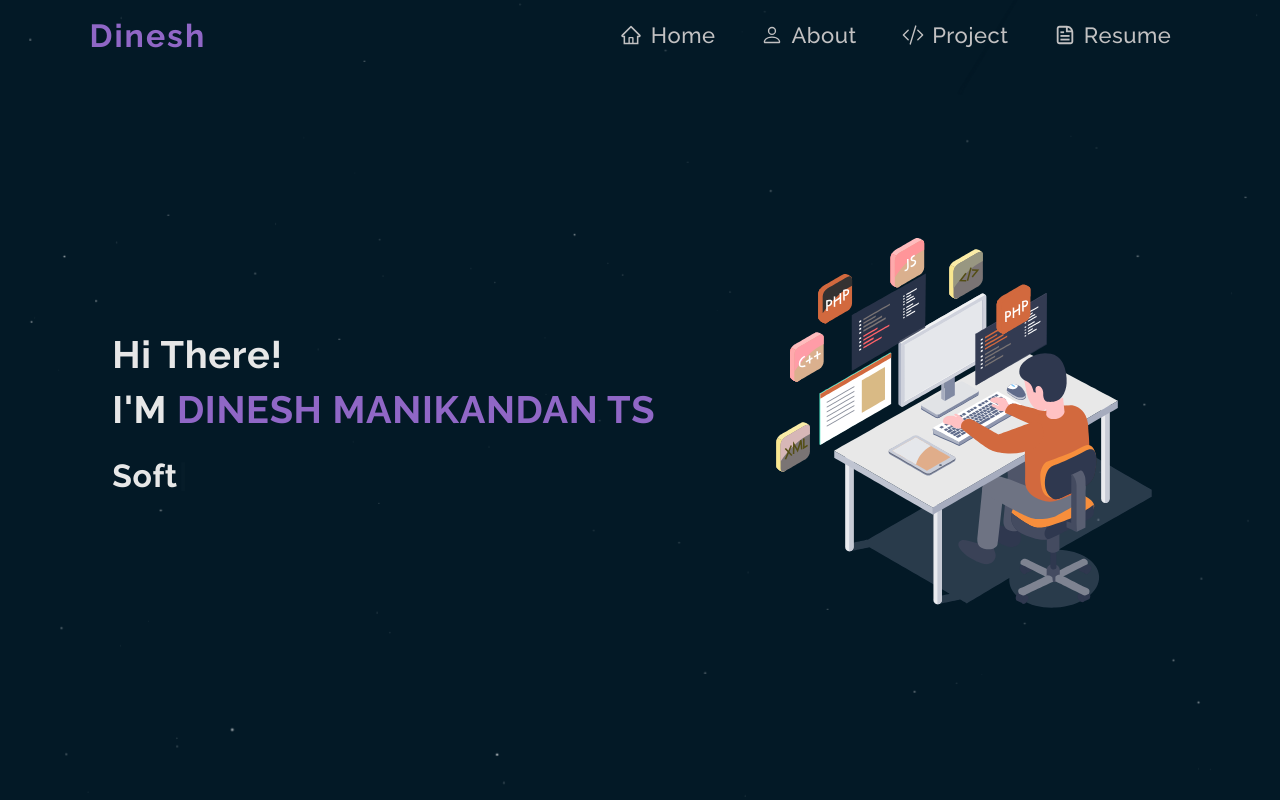
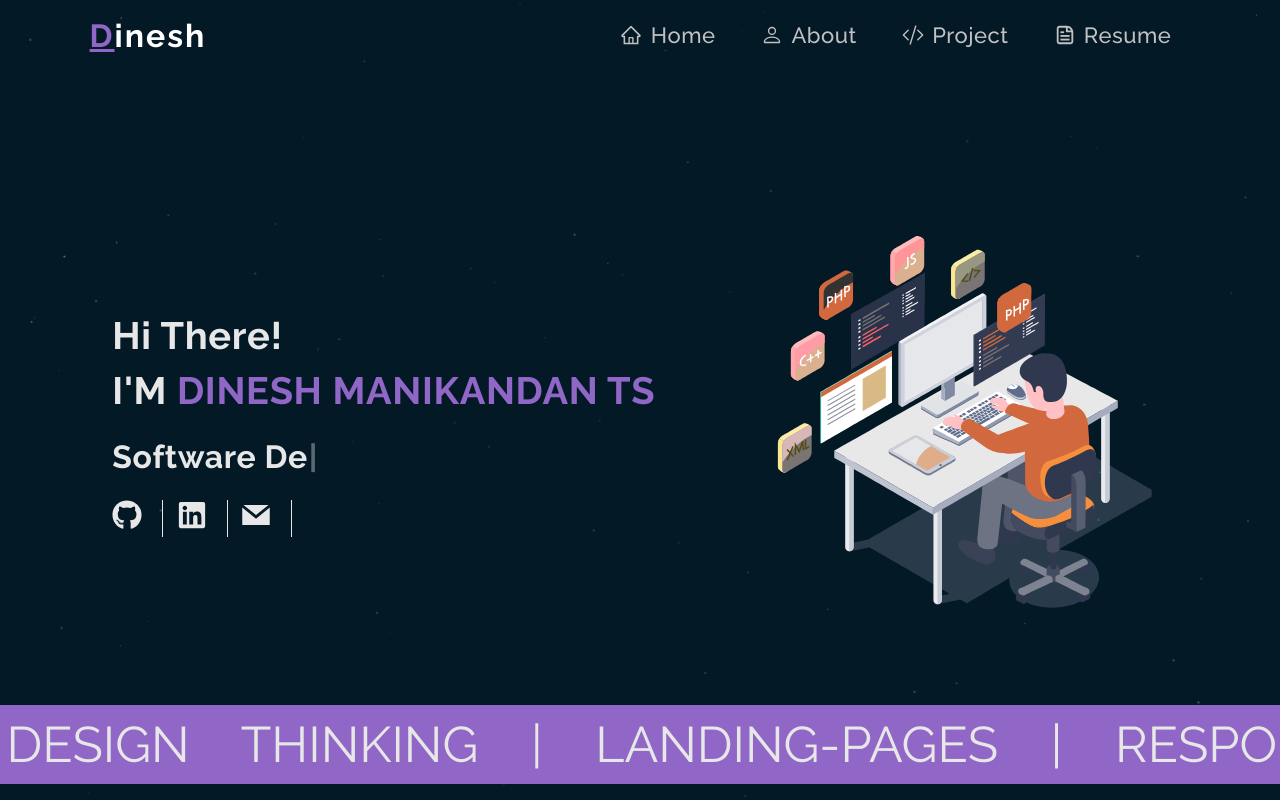
Before and after one commit to Dineshjeeva/Dinesh-portfolio, a React (Create React App) app: page / in a window 1280 px wide. Shown: the top 800 px of the page. Built offline with nearby package versions, Linux system fonts and the light colour scheme.

Commit message:
added some animations

```diff
--- a/src/App.js
+++ b/src/App.js
@@ -1,58 +1,57 @@
 import { Route, Routes } from "react-router-dom";
 import { useEffect, useState } from "react";
-import Nav from './Components/Navbar';
+
+import About from "./Components/About";
 import Footer from "./Components/Footer";
+import HashLoader from "react-spinners/HashLoader";
 import Home from "./Components/Home";
-import About from "./Components/About";
+import Lottie from "lottie-react";
+import MoveToTop from "./Components/MoveToTop";
+import Nav from "./Components/Navbar";
+import Project from "./Components/Projects";
 import Resume from "./Components/Resume";
-import Project from "./Components/Projects";
-import MoveToTop from "./Components/MoveToTop";
-import Lottie from  "lottie-react";
 import nightsky from "./LottieFiles/night-sky.json";
-import HashLoader from "react-spinners/HashLoader";
-
 
 function App() {
-  const[Loading,SetLoading]=useState(true);
+  const [Loading, SetLoading] = useState(true);
 
-  useEffect(()=>{
-    SetLoading(true)
+  useEffect(() => {
+    SetLoading(true);
 
-    setTimeout(()=>{
-    SetLoading(false)}
-    ,1900)
-  },[])
+    setTimeout(() => {
+      SetLoading(false);
+    }, 1900);
+  }, []);
 
   return (
     <>
       {Loading ? (
         <div className="loader">
           <HashLoader
-          color={'#9067C6'}
+            color={"#9067C6"}
             loading={true}
             size={100}
             aria-label="Loading Spinner"
             data-testid="loader"
           />
         </div>
-      ):(
+      ) : (
         <div>
-
           <Lottie className="bg" animationData={nightsky} loop={true} />
           <Lottie className="bgtwo" animationData={nightsky} loop={true} />
           <Lottie className="bgtemp" animationData={nightsky} loop={true} />
 
-      <Nav/>
-      <MoveToTop/>
+          <Nav />
+          <MoveToTop />
 
           <Routes>
-        <Route path="/" element={<Home/>} />
-        <Route path="/About" element={<About/>}/>
-        <Route path="/Project" element={<Project/>}/>
-        <Route path="/Resume" element={<Resume/>}/>
+            <Route path="/" element={<Home />} />
+            <Route path="/About" element={<About />} />
+            <Route path="/Project" element={<Project />} />
+            <Route path="/Resume" element={<Resume />} />
           </Routes>
 
-      <Footer/>
+          {/* <Footer/> */}
         </div>
       )}
     </>
--- a/src/Components/Home.js
+++ b/src/Components/Home.js
@@ -1,5 +1,8 @@
+import { FaGithub, FaLinkedin } from "react-icons/fa";
+
 import Avatar from "../images/Avatar.png";
 import { CiCoffeeCup } from "react-icons/ci";
+import { GrMail } from "react-icons/gr";
 import Lottie from "lottie-react";
 import React from "react";
 import SpaceBoy from "../LottieFiles/transparant.json";
@@ -16,12 +19,64 @@ const Home = () => {
             I'M <b>DINESH MANIKANDAN TS</b>
           </h1>
           <Typed />
+          <div className="footerLinks">
+            <div
+              style={{
+                borderRight: "1px solid",
+                padding: "0 20px 0 0",
+              }}
+            >
+              <a
+                href="https://github.com/Dineshjeeva"
+                target="_blank"
+                rel="noreferrer"
+              >
+                <FaGithub />
+              </a>
+            </div>
+
+            <div
+              style={{
+                borderRight: "1px solid",
+                padding: "0 20px 0 0",
+              }}
+            >
+              <a
+                href="www.linkedin.com/in/dineshinlink"
+                target="_blank"
+                rel="noreferrer"
+              >
+                <FaLinkedin />
+              </a>
+            </div>
+            <div
+              style={{
+                borderRight: "1px solid",
+                padding: "0 20px 0 0",
+              }}
+            >
+              <a
+                href="mailTo:djeeva1515@gmail.com"
+                target="_blank"
+                rel="noreferrer"
+              >
+                <GrMail />
+              </a>
+            </div>
+          </div>
         </div>
 
         <Lottie className="illustration" animationData={SpaceBoy} loop={true} />
       </div>
+      <div class="container-running">
+        <div class="text-running">
+          WEB-DEVELOPMENT | DESIGN THINKING | LANDING-PAGES | RESPONSIVE DESIGN
+          | WEB-DEVELOPMENT | DESIGN THINKING | LANDING-PAGES | RESPONSIVE
+          DESIGN
+        </div>
+      </div>
 
-      <div className="AboutPage">
+      {/* <div className="AboutPage">
         <div className="AboutText">
           <h1 className="AboutTextHeading">
             Brief <b>introduction</b>
@@ -43,7 +98,7 @@ const Home = () => {
         <Tilt>
           <img className="Avatar" src={Avatar} alt="" />
         </Tilt>
-      </div>
+      </div> */}
     </div>
   );
 };
--- a/src/Components/Navbar.js
+++ b/src/Components/Navbar.js
@@ -44,8 +44,19 @@ const Nav = () => {
         title="Reload"
         onClick={() => window.location.reload(true)}
         className="Logo"
+        style={{
+          color: "white",
+        }}
       >
-        Dinesh
+        <span
+          style={{
+            color: "#9067C6",
+            textDecoration: "underline",
+          }}
+        >
+          D
+        </span>
+        inesh
       </h1>
 
       <div className="Hamburger" onClick={showMenu}>
--- a/src/index.css
+++ b/src/index.css
@@ -1,33 +1,33 @@
-*{
+* {
   margin: 0;
   padding: 0;
   scroll-behavior: smooth;
 }
 
-#root{
+#root {
   min-height: 100vh;
   position: relative;
   overflow-x: hidden;
   -webkit-tap-highlight-color: transparent;
 }
 
-.loader{
+.loader {
   height: 100vh;
   display: flex;
   justify-content: center;
   align-items: center;
 }
 
-body{
-  font-family: 'Raleway', sans-serif;
+body {
+  font-family: "Raleway", sans-serif;
   background-color: #031926;
-  color: #E7E7E7;
+  color: #e7e7e7;
   min-height: 100vh;
 }
 
-b{
+b {
   font-weight: 900;
-  color: #9067C6;
+  color: #9067c6;
 }
 
 /* Scrollbar */
@@ -45,28 +45,27 @@ b{
 }
 
 /* Background */
-.bg{
-  position:fixed;
+.bg {
+  position: fixed;
   z-index: -1;
   bottom: 0px;
 }
 
-.bgtwo{
-  position:fixed;
+.bgtwo {
+  position: fixed;
   z-index: -1;
   top: 220px;
 }
 
-.bgtemp{
-  position:fixed;
+.bgtemp {
+  position: fixed;
   z-index: -1;
   top: -30px;
 }
 
-
 /* NAVBAR */
 
-.Navbar{
+.Navbar {
   display: flex;
   justify-content: space-between;
   align-items: center;
@@ -80,24 +79,24 @@ b{
   transition: all 0.7s;
 }
 
-.blur{
-  background-color:#01111a8d;
-  backdrop-filter: blur( 15px );
-  -webkit-backdrop-filter: blur( 20px );
+.blur {
+  background-color: #01111a8d;
+  backdrop-filter: blur(15px);
+  -webkit-backdrop-filter: blur(20px);
 }
 
-.Logo{
+.Logo {
   font-size: 32px;
   letter-spacing: 2px;
   padding-left: 7%;
-  color: #9067C6;
+  color: #9067c6;
   display: flex;
   align-items: center;
   text-align: center;
-  cursor:pointer;
+  cursor: pointer;
 }
 
-.NavbarLinks{
+.NavbarLinks {
   display: flex;
   justify-content: space-between;
   align-items: center;
@@ -106,14 +105,14 @@ b{
   font-size: 22px;
 }
 
-.NavbarLinks li{
+.NavbarLinks li {
   padding: 2px 20px;
   list-style-type: none;
 }
 
-.NavbarLinks a{
+.NavbarLinks a {
   color: #c2c1c2;
-  display:flex;
+  display: flex;
   align-items: center;
   justify-content: space-between;
   position: relative;
@@ -123,10 +122,10 @@ b{
   text-decoration: none;
 }
 
-.NavbarLinks a:hover{
+.NavbarLinks a:hover {
   color: #ffffff;
 }
-.NavbarLinks a::after{
+.NavbarLinks a::after {
   background-color: #ffffff;
   content: "";
   position: absolute;
@@ -137,19 +136,19 @@ b{
   border-radius: 2px;
   transition: 0.3s;
 }
-.NavbarLinks a:hover:after{
+.NavbarLinks a:hover:after {
   width: 95%;
 }
-.Hamburger{
+.Hamburger {
   display: none;
 }
 
-@media(max-width:800px){
-  .Navbar{
+@media (max-width: 800px) {
+  .Navbar {
     width: 100%;
   }
 
-  .NavbarLinks{
+  .NavbarLinks {
     font-size: 26px;
     display: flex;
     flex-direction: column;
@@ -157,18 +156,18 @@ b{
     position: fixed;
     inset: 0 0 0 50%;
     gap: 50px;
-    background-color:#431f47;
+    background-color: #431f47;
     height: 100vh;
-    padding-top: max(20%,120px);
+    padding-top: max(20%, 120px);
     transform: translateX(100%);
     transition: 0.5s;
   }
 
-  .showNavbar{
+  .showNavbar {
     transform: translateX(0);
   }
 
-  .Hamburger{
+  .Hamburger {
     display: block;
     z-index: 2;
     padding: 5px;
@@ -176,37 +175,35 @@ b{
     cursor: pointer;
   }
 
-  .bar{
+  .bar {
     display: block;
-    background-color: #E7E7E7;
+    background-color: #e7e7e7;
     border-radius: 50px;
     height: 2.5px;
     width: 30px;
     margin: 6px;
     transition: 0.5s;
   }
-  .barOne{
+  .barOne {
     rotate: -225deg;
     position: relative;
     top: 4px;
-    transition: 0.5s ;
+    transition: 0.5s;
   }
-  .barTwo{
+  .barTwo {
     display: none;
   }
-  .barThree{
+  .barThree {
     position: relative;
     bottom: 4px;
     rotate: 225deg;
     transition: 0.5s;
   }
-
 }
-
 
 /* HOME PAGE */
 
-.HomePage{
+.HomePage {
   display: flex;
   justify-content: space-evenly;
   min-height: 80vh;
@@ -214,68 +211,71 @@ b{
   margin-bottom: -50px;
   align-items: center;
 }
-.HomeText h1{
+.HomeText h1 {
   font-weight: 600;
   font-size: 38px;
   letter-spacing: 0.7px;
   padding-top: 10px;
 }
 
-.TypeEffect{
+.TypeEffect {
   padding: 25px 0px;
   font-weight: 600;
   font-size: 32px;
   letter-spacing: 0.6px;
 }
 
-.illustration{
+.illustration {
   width: 400px;
   height: 400px;
 }
 
-@media(max-width:900px){
-  .HomePage{
+@media (max-width: 900px) {
+  .HomePage {
     display: block;
     text-align: center;
     margin-top: 150px;
     padding: 25px;
   }
-  .HomeText{
+  .HomeText {
     text-align: left;
     display: inline-block;
+    padding-bottom: 5rem;
   }
-  .illustration{
+  .illustration {
     margin: auto;
     margin-bottom: 50px;
   }
 }
 
-@media(max-width: 500px) {
-  .HomePage{
+@media (max-width: 500px) {
+  .HomePage {
     min-height: 70vh;
   }
-  .NavbarLinks{
+  .NavbarLinks {
     inset: 0 0 0 30%;
   }
-  .HomeText h1{
+  .HomeText h1 {
     font-weight: 500;
     font-size: 28px;
   }
-  .TypeEffect{
+  .TypeEffect {
     font-weight: 500;
     font-size: 24px;
   }
-  .illustration{
+  .illustration {
     width: 300px;
     height: 300px;
     margin-bottom: 0px;
   }
+  .container-running {
+    margin-top: 40px !important;
+  }
 }
-
 
 /* ABOUT */
 
-.AboutPage{
+.AboutPage {
   display: flex;
   justify-content: space-evenly;
   min-height: 80vh;
@@ -284,35 +284,35 @@ b{
   padding: 25px;
 }
 
-.AboutText{
+.AboutText {
   width: 50%;
   font-weight: 500;
   font-size: 20px;
   line-height: 30px;
   letter-spacing: 1.2px;
 }
-.AboutTextHeading{
+.AboutTextHeading {
   font-size: 35px;
   font-weight: 600;
   padding-bottom: 40px;
 }
-.AboutText a{
-  color: #9067C6;
+.AboutText a {
+  color: #9067c6;
   text-decoration: underline;
   font-weight: bold;
 }
 
-.Avatar{
+.Avatar {
   width: 280px;
 }
 
-@media(max-width:900px){
-  .AboutPage{
+@media (max-width: 900px) {
+  .AboutPage {
     display: block;
     text-align: center;
     padding: 30px;
   }
-  .AboutText{
+  .AboutText {
     text-align: left;
     display: inline-block;
     width: 95%;
@@ -320,26 +320,29 @@ b{
     letter-spacing: 0.6px;
     margin-bottom: 80px;
   }
-  .AboutTextHeading{
+  .AboutTextHeading {
     font-size: 26px;
   }
 
-  .Avatar{
+  .Avatar {
     width: 200px;
     margin-bottom: 75px;
+  }
+  .container-running {
+    margin-top: 50px;
   }
 }
 
 /* Skills section */
-.skills{
+.skills {
   display: flex;
   flex-wrap: wrap;
   justify-content: center;
   margin: 50px 10%;
 }
 
-.SkillBox{
-  width: max(15%,150px);
+.SkillBox {
+  width: max(15%, 150px);
   height: 150px;
   display: flex;
   align-items: center;
@@ -350,41 +353,40 @@ b{
   border-radius: 5px;
   transition: 0.5s;
 }
-.SkillBox:hover{
+.SkillBox:hover {
   transform: scale(1.2);
   box-shadow: 0 2px 8px 0 #431f47;
 }
 
-.SkillsHeading{
+.SkillsHeading {
   text-align: center;
   margin: 50px 10px;
   font-size: 36px;
   letter-spacing: 0.6px;
 }
 
-@media(max-width: 500px) {
-  .AboutText{
+@media (max-width: 500px) {
+  .AboutText {
     font-size: 16px;
   }
-  .Avatar{
+  .Avatar {
     width: 200px;
     margin-bottom: 25px;
   }
 
-  .SkillsHeading{
+  .SkillsHeading {
     font-size: 26px;
   }
-  .SkillBox{
+  .SkillBox {
     width: 100px;
     height: 100px;
     font-size: 50px;
   }
 }
 
-
 /* Project */
 
-.projectHeading{
+.projectHeading {
   text-align: center;
   padding: 75px 0;
   letter-spacing: 0.4px;
@@ -392,14 +394,14 @@ b{
   margin-top: 100px;
 }
 
-.project{
+.project {
   display: flex;
   flex-wrap: wrap;
   justify-content: center;
   margin: 25px 5%;
 }
 
-.projectBox{
+.projectBox {
   width: 350px;
   border: 3px solid #431f47;
   border-radius: 5px;
@@ -412,18 +414,18 @@ b{
   margin: 0px 25px 50px 25px;
   transition: 0.5s;
 }
-.projectBox:hover{
+.projectBox:hover {
   transform: scale(1.05);
   box-shadow: 0 4px 10px 0 #431f47;
 }
 
-.projectPhoto{
+.projectPhoto {
   display: block;
   width: 100%;
   margin: 20px 0px;
 }
 
-.projectbtn{
+.projectbtn {
   font-size: 20px;
   display: inline-flex;
   align-items: center;
@@ -432,17 +434,16 @@ b{
   margin: 25px 3% 0;
   border-radius: 5px;
   background-color: #431f47;
-  color: #E7E7E7;
+  color: #e7e7e7;
   height: 30px;
-  cursor:pointer;
+  cursor: pointer;
   text-decoration: none;
   border-style: none;
 }
 
-
 /* Resume */
 
-.ResumePage{
+.ResumePage {
   padding-top: 50px;
   width: fit-content;
   position: relative;
@@ -450,40 +451,39 @@ b{
   text-align: center;
 }
 
-.resumeview{
+.resumeview {
   pointer-events: none;
 }
 
-.downloadCV{
-  cursor:pointer;
+.downloadCV {
+  cursor: pointer;
   margin: 25px 0px;
   width: 200px;
   height: 40px;
-  background-color:#431f47;
-  color: #E7E7E7;
+  background-color: #431f47;
+  color: #e7e7e7;
   text-decoration: none;
   border-radius: 5px;
   border-style: none;
   transition: all 0.5s;
 }
 
-.downloadCV:hover{
+.downloadCV:hover {
   transition: all 0.5s;
-  background-color: #E7E7E7;
+  background-color: #e7e7e7;
   color: #431f47;
 }
 
-
 /* FOOTER */
 
-footer{
+footer {
   width: 90%;
   height: 40px;
   margin: 10px auto;
   margin-top: 80px;
   letter-spacing: 0.5px;
 
-  display:flex;
+  display: flex;
   flex-wrap: wrap;
   align-items: center;
   justify-content: space-evenly;
@@ -493,25 +493,50 @@ footer{
   text-align: center;
 }
 
-footer h4{
+footer h4 {
   margin: 0 25px;
   font-weight: 500;
 }
 
-.footerLinks{
+.footerLinks {
   display: flex;
   width: 180px;
-  font-size: 18px;
-  justify-content: space-evenly;
+  font-size: 30px;
+  justify-content: space-between;
 }
 
-.footerLinks a{
+.footerLinks a {
   text-decoration: none;
   color: inherit;
 }
 
-@media(max-width:750px){
-  footer{
+@media (max-width: 750px) {
+  footer {
     height: 110px;
   }
 }
+
+.container-running {
+  overflow: hidden;
+  white-space: nowrap;
+  margin-top: 15px;
+  background: #9067c6;
+}
+
+.text-running {
+  display: inline-block;
+  animation: runText 20s linear infinite;
+  font-size: 50px;
+  word-spacing: 40px;
+  padding: 10px;
+  width: fit-content;
+}
+
+@keyframes runText {
+  0% {
+    transform: translateX(0%);
+  }
+  100% {
+    transform: translateX(calc(-100% + 100vw)); /* Adjust to viewport width */
+  }
+}
```
Lines whose indentation alone changed are shown as unchanged.
